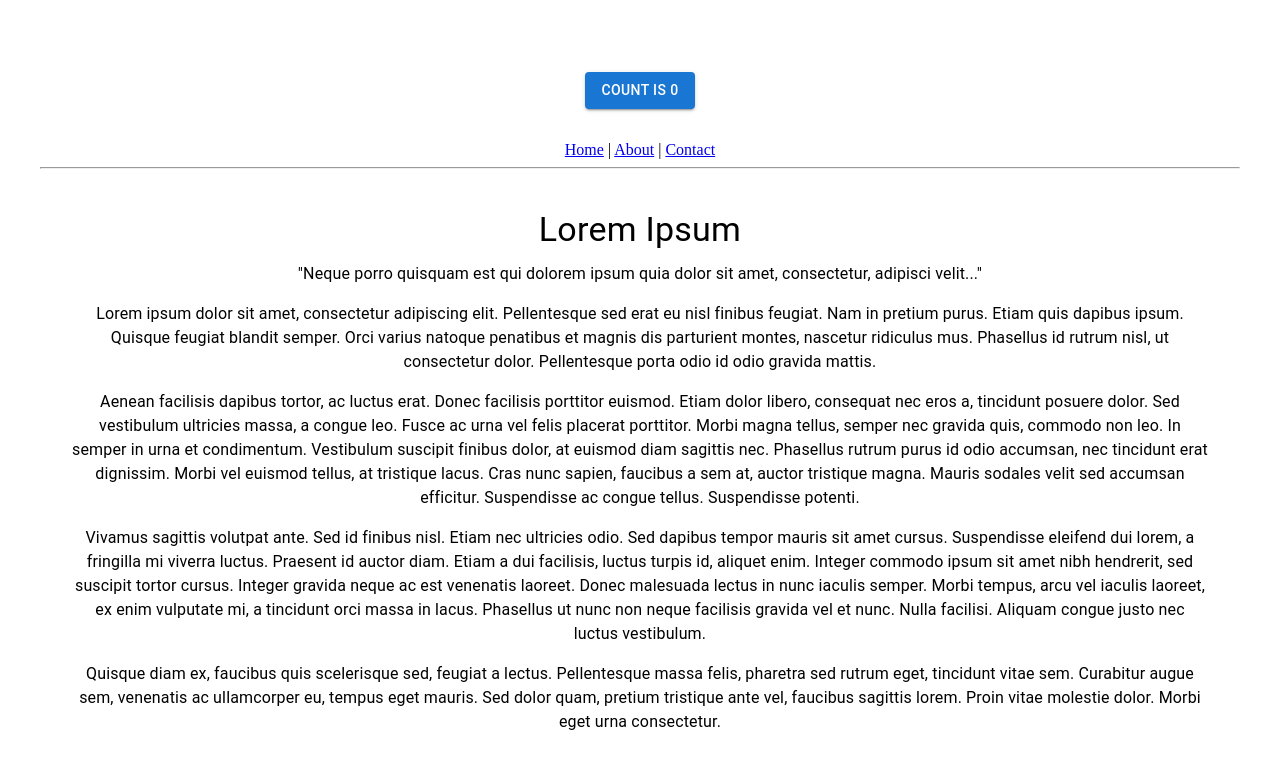
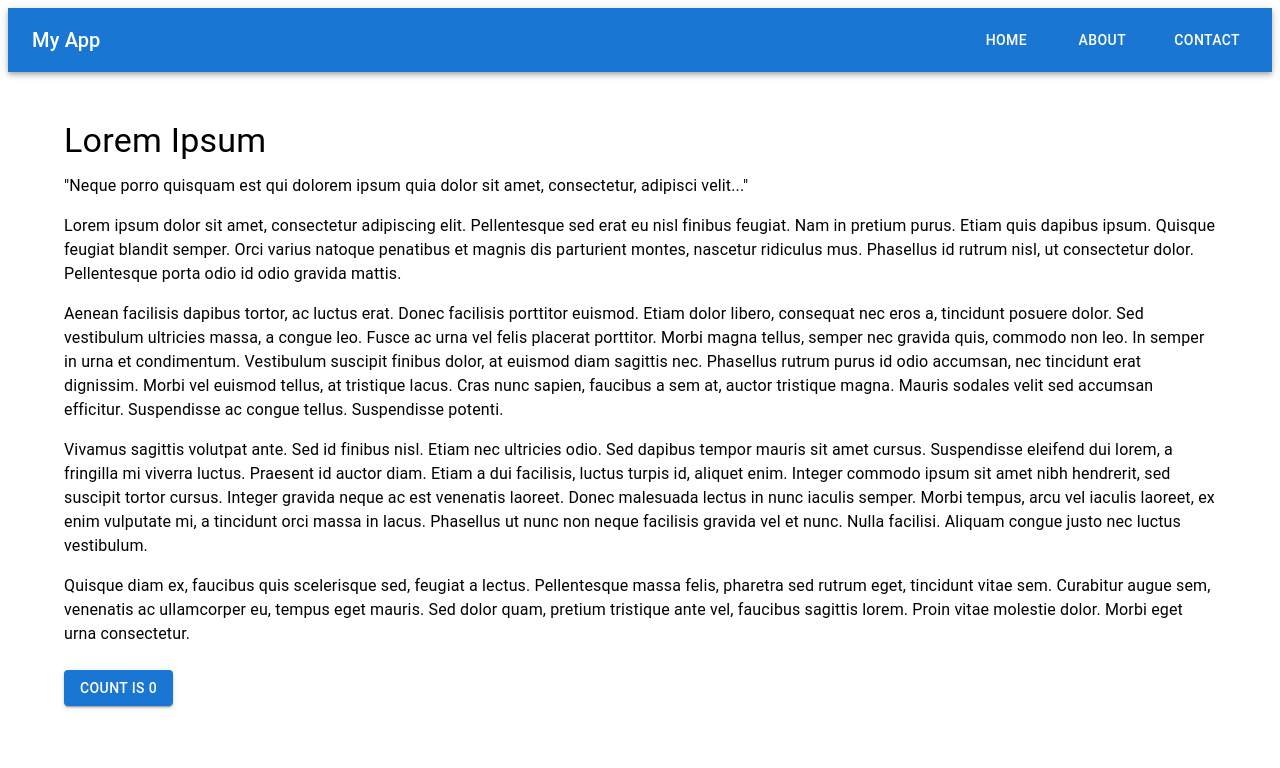
Before and after one commit to riinakik/rakenduste-programmeerimine-2025, a React (Vite) app in the folder 2025-09-18/my-app/: page / in a window 1280 px wide. Shown: the top 768 px of the page. Built offline with nearby package versions, Linux system fonts and the light colour scheme.

Commit message:
feat: add AppBar layout

```diff
--- a/2025-09-18/my-app/src/App.tsx
+++ b/2025-09-18/my-app/src/App.tsx
@@ -1,29 +1,50 @@
 import { useState } from "react";
-import "./App.css";
-import Button from "@mui/material/Button";
 import { Link, Outlet } from "react-router-dom";
+import {
+  AppBar,
+  Toolbar,
+  Typography,
+  Box,
+  Button,
+  Container,
+} from "@mui/material";
 
-function App() {
+export default function App() {
   const [count, setCount] = useState(0);
 
   return (
     <>
-      <div className="card">
-        <Button
-          variant="contained"
-          onClick={() => setCount((count) => count + 1)}
-        >
-          count is {count}
-        </Button>
-      </div>
-      <nav>
-        <Link to="/">Home</Link> | <Link to="/about">About</Link> |{" "}
-        <Link to="/contact">Contact</Link>
-      </nav>
-      <hr />
-      <Outlet />
+      <AppBar position="static">
+        <Toolbar>
+          <Typography variant="h6" sx={{ flexGrow: 1 }}>
+            My App
+          </Typography>
+
+          {/* React Router Link */}
+          <Box sx={{ display: "flex", gap: 4 }}>
+            <Button color="inherit" component={Link} to="/">
+              Home
+            </Button>
+            <Button color="inherit" component={Link} to="/about">
+              About
+            </Button>
+            <Button color="inherit" component={Link} to="/contact">
+              Contact
+            </Button>
+          </Box>
+        </Toolbar>
+      </AppBar>
+
+      <Container sx={{ py: 5 }}>
+        <Box sx={{ maxWidth: 1500, mx: "auto", mt: 1 }}>
+          <Outlet />
+          <Box sx={{ mt: 3 }}>
+            <Button variant="contained" onClick={() => setCount((c) => c + 1)}>
+              count is {count}
+            </Button>
+          </Box>
+        </Box>
+      </Container>
     </>
   );
 }
-
-export default App;
--- a/2025-09-18/my-app/src/components/Contact.tsx
+++ b/2025-09-18/my-app/src/components/Contact.tsx
@@ -2,7 +2,7 @@ import { Box, Typography } from "@mui/material";
 
 export default function Contact() {
   return (
-    <Box sx={{ p: 4, maxWidth: 2000, mx: "auto" }}>
+    <Box>
       <Typography variant="h4" gutterBottom>
         Lorem Ipsum
       </Typography>
--- a/2025-09-18/my-app/src/components/Home.tsx
+++ b/2025-09-18/my-app/src/components/Home.tsx
@@ -2,7 +2,7 @@ import { Box, Typography } from "@mui/material";
 
 export default function Home() {
   return (
-    <Box sx={{ p: 4, maxWidth: 2000, mx: "auto" }}>
+    <Box>
       <Typography variant="h4" gutterBottom>
         Lorem Ipsum
       </Typography>
```
